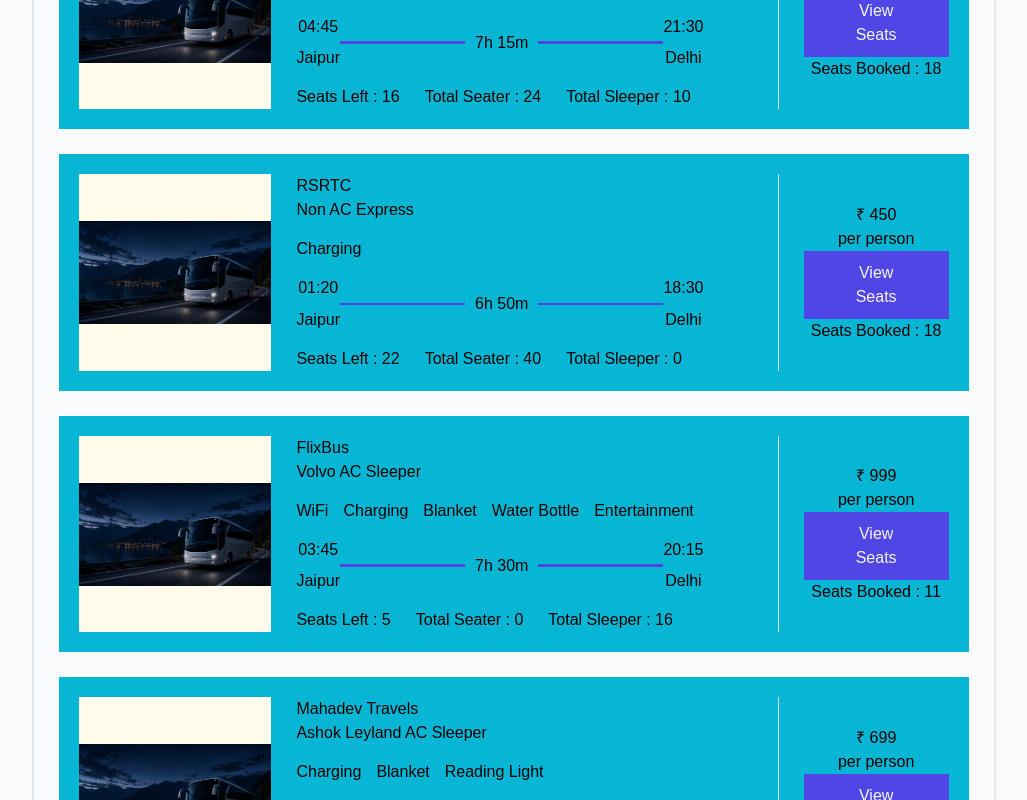
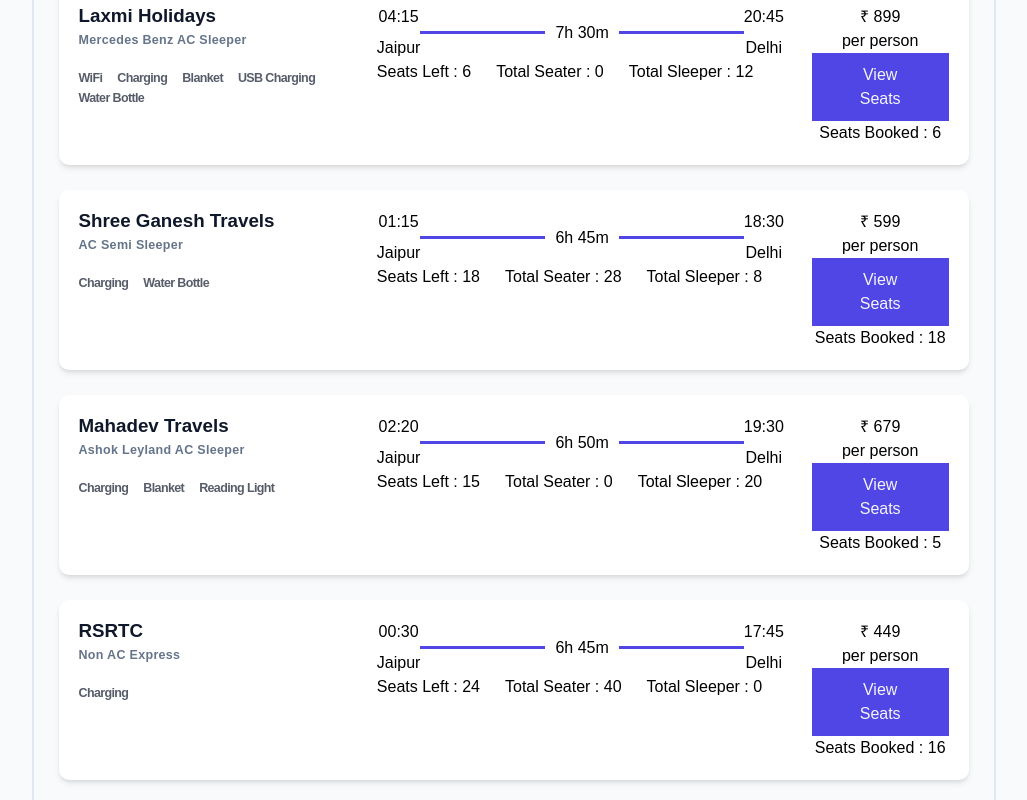
Before and after one commit to sudeshJha/bus-ticket-booking-system, a React (Vite) app: page /search_bus in a window 1280 px wide. Shown: the part 1020-1820 px from the top of the page, without its empty margins (247-1274 px from the left). Built offline with nearby package versions, Linux system fonts and the light colour scheme.

Commit message:
search bus item information section

```diff
--- a/src/components/ui/search/SearchItem.jsx
+++ b/src/components/ui/search/SearchItem.jsx
@@ -3,28 +3,34 @@
 
 const SearchItem = ({ bus }) => {
   return (
-    <div className=" bg-secondary grid grid-cols-[2fr_5fr_1.5fr]  gap-10 p-8">
-      {/* IMAGE */}
-      <div className=" bg-amber-50 flex flex-col items-center justify-center">
-        <img src="src\assets\hero_bg_dark.png" alt="dark bus" />
-      </div>
-
+    <div className=" bg-surface shadow-md hover:shadow-xl  grid grid-cols-[2fr_3fr_1fr] gap-10 p-8 rounded-2xl">
       {/* INFORMATION */}
-      <div className="flex flex-col gap-6 border-r border-border">
+      <div className="flex flex-col items-start justify-start gap-8">
         {/* NAME */}
-        <div>
-          <h2>{bus.operator}</h2>
-          <p>{bus.busName}</p>
+        <div className="flex flex-col gap-2">
+          <h2 className="text-text-primary font-bold text-3xl">
+            {bus.operator}
+          </h2>
+          <p className="text-text-secondary text-xl font-semibold tracking-wide">
+            {bus.busName}
+          </p>
         </div>
 
         {/* AMENITIES */}
-        <ul className="flex gap-6">
+        <ul className="flex gap-x-6 gap-y-1 flex-wrap">
           {bus.amenities.map((amenity, i) => (
-            <li key={i}>{amenity}</li>
+            <li
+              key={i}
+              className="text-xl text-text-primary/70 font-semibold tracking-tighter w-fit "
+            >
+              {amenity}
+            </li>
           ))}
         </ul>
+      </div>
 
-        {/* JOURNEY */}
+      {/* JOURNEY */}
+      <div className="">
         <div className="flex">
           <div className="flex flex-col items-center justify-center gap-3">
             <h2>{bus.arrival.time}</h2>
--- a/src/components/ui/search/SearchList.jsx
+++ b/src/components/ui/search/SearchList.jsx
@@ -24,25 +24,30 @@
       sleeper: 14,
       seater: 20,
     },
-    amenities: ["WiFi", "Charging", "Blanket", "Water Bottle"],
-    bookedToday: 235,
-    image: "/assets/buses/royal-travels.png",
+    amenities: [
+      "WiFi",
+      "Charging",
+      "Blanket",
+      "Water Bottle",
+      "Reading Light",
+      "Son of Odin",
+    ],
   },
   {
     id: 2,
     operator: "ZingBus",
     busName: "Bharat Benz AC Sleeper",
     departure: {
-      time: "23:45",
+      time: "23:00",
       city: "Delhi",
     },
     arrival: {
-      time: "07:15",
+      time: "06:30",
       city: "Jaipur",
     },
     duration: "7h 30m",
     fare: {
-      price: 649,
+      price: 699,
     },
     seats: {
       available: 12,
@@ -50,149 +55,68 @@
       seater: 0,
     },
     amenities: ["WiFi", "Charging", "Blanket"],
-    bookedToday: 198,
-    image: "/assets/buses/zingbus.png",
   },
   {
     id: 3,
     operator: "IntrCity SmartBus",
-    busName: "AC Seater Sleeper",
+    busName: "AC Sleeper",
     departure: {
-      time: "21:30",
+      time: "21:15",
       city: "Delhi",
     },
     arrival: {
       time: "04:45",
       city: "Jaipur",
     },
-    duration: "7h 15m",
+    duration: "7h 30m",
     fare: {
-      price: 599,
+      price: 749,
     },
     seats: {
-      available: 16,
-      sleeper: 10,
-      seater: 24,
+      available: 10,
+      sleeper: 16,
+      seater: 0,
     },
     amenities: ["WiFi", "Charging", "Reading Light"],
-    bookedToday: 142,
-    image: "/assets/buses/intrcity.png",
   },
   {
     id: 4,
-    operator: "RSRTC",
-    busName: "Non AC Express",
+    operator: "Laxmi Holidays",
+    busName: "Mercedes Benz AC Sleeper",
+    departure: {
+      time: "20:45",
+      city: "Delhi",
+    },
+    arrival: {
+      time: "04:15",
+      city: "Jaipur",
+    },
+    duration: "7h 30m",
+    fare: {
+      price: 899,
+    },
+    seats: {
+      available: 6,
+      sleeper: 12,
+      seater: 0,
+    },
+    amenities: ["WiFi", "Charging", "Blanket", "USB Charging", "Water Bottle"],
+  },
+  {
+    id: 5,
+    operator: "Shree Ganesh Travels",
+    busName: "AC Semi Sleeper",
     departure: {
       time: "18:30",
       city: "Delhi",
     },
     arrival: {
-      time: "01:20",
-      city: "Jaipur",
-    },
-    duration: "6h 50m",
-    fare: {
-      price: 450,
-    },
-    seats: {
-      available: 22,
-      sleeper: 0,
-      seater: 40,
-    },
-    amenities: ["Charging"],
-    bookedToday: 94,
-    image: "/assets/buses/rsrtc.png",
-  },
-  {
-    id: 5,
-    operator: "FlixBus",
-    busName: "Volvo AC Sleeper",
-    departure: {
-      time: "20:15",
-      city: "Delhi",
-    },
-    arrival: {
-      time: "03:45",
-      city: "Jaipur",
-    },
-    duration: "7h 30m",
-    fare: {
-      price: 999,
-    },
-    seats: {
-      available: 5,
-      sleeper: 16,
-      seater: 0,
-    },
-    amenities: ["WiFi", "Charging", "Blanket", "Water Bottle", "Entertainment"],
-    bookedToday: 318,
-    image: "/assets/buses/flixbus.png",
-  },
-  {
-    id: 6,
-    operator: "Mahadev Travels",
-    busName: "Ashok Leyland AC Sleeper",
-    departure: {
-      time: "19:45",
-      city: "Delhi",
-    },
-    arrival: {
-      time: "02:30",
+      time: "01:15",
       city: "Jaipur",
     },
     duration: "6h 45m",
     fare: {
-      price: 699,
-    },
-    seats: {
-      available: 14,
-      sleeper: 20,
-      seater: 0,
-    },
-    amenities: ["Charging", "Blanket", "Reading Light"],
-    bookedToday: 117,
-    image: "/assets/buses/mahadev.png",
-  },
-  {
-    id: 7,
-    operator: "Laxmi Holidays",
-    busName: "Mercedes AC Sleeper",
-    departure: {
-      time: "22:00",
-      city: "Delhi",
-    },
-    arrival: {
-      time: "05:40",
-      city: "Jaipur",
-    },
-    duration: "7h 40m",
-    fare: {
-      price: 849,
-    },
-    seats: {
-      available: 9,
-      sleeper: 18,
-      seater: 0,
-    },
-    amenities: ["WiFi", "Charging", "Blanket", "USB Charging", "Water Bottle"],
-    bookedToday: 201,
-    image: "/assets/buses/laxmi.png",
-  },
-  {
-    id: 8,
-    operator: "Shree Ganesh Travels",
-    busName: "AC Semi Sleeper",
-    departure: {
-      time: "17:45",
-      city: "Delhi",
-    },
-    arrival: {
-      time: "00:15",
-      city: "Jaipur",
-    },
-    duration: "6h 30m",
-    fare: {
-      price: 549,
+      price: 599,
     },
     seats: {
       available: 18,
@@ -200,8 +124,121 @@
       seater: 28,
     },
     amenities: ["Charging", "Water Bottle"],
-    bookedToday: 83,
-    image: "/assets/buses/shree-ganesh.png",
+  },
+  {
+    id: 6,
+    operator: "Mahadev Travels",
+    busName: "Ashok Leyland AC Sleeper",
+    departure: {
+      time: "19:30",
+      city: "Delhi",
+    },
+    arrival: {
+      time: "02:20",
+      city: "Jaipur",
+    },
+    duration: "6h 50m",
+    fare: {
+      price: 679,
+    },
+    seats: {
+      available: 15,
+      sleeper: 20,
+      seater: 0,
+    },
+    amenities: ["Charging", "Blanket", "Reading Light"],
+  },
+  {
+    id: 7,
+    operator: "RSRTC",
+    busName: "Non AC Express",
+    departure: {
+      time: "17:45",
+      city: "Delhi",
+    },
+    arrival: {
+      time: "00:30",
+      city: "Jaipur",
+    },
+    duration: "6h 45m",
+    fare: {
+      price: 449,
+    },
+    seats: {
+      available: 24,
+      sleeper: 0,
+      seater: 40,
+    },
+    amenities: ["Charging"],
+  },
+  {
+    id: 8,
+    operator: "Orange Travels",
+    busName: "Volvo AC Sleeper",
+    departure: {
+      time: "22:45",
+      city: "Delhi",
+    },
+    arrival: {
+      time: "06:15",
+      city: "Jaipur",
+    },
+    duration: "7h 30m",
+    fare: {
+      price: 849,
+    },
+    seats: {
+      available: 9,
+      sleeper: 15,
+      seater: 0,
+    },
+    amenities: ["WiFi", "Charging", "Blanket", "Water Bottle"],
+  },
+  {
+    id: 9,
+    operator: "Vijayanand Travels",
+    busName: "Scania AC Sleeper",
+    departure: {
+      time: "21:50",
+      city: "Delhi",
+    },
+    arrival: {
+      time: "05:20",
+      city: "Jaipur",
+    },
+    duration: "7h 30m",
+    fare: {
+      price: 929,
+    },
+    seats: {
+      available: 7,
+      sleeper: 14,
+      seater: 0,
+    },
+    amenities: ["WiFi", "Charging", "Blanket", "Water Bottle", "TV"],
+  },
+  {
+    id: 10,
+    operator: "Purple Travels",
+    busName: "AC Sleeper Coach",
+    departure: {
+      time: "23:30",
+      city: "Delhi",
+    },
+    arrival: {
+      time: "07:00",
+      city: "Jaipur",
+    },
+    duration: "7h 30m",
+    fare: {
+      price: 779,
+    },
+    seats: {
+      available: 11,
+      sleeper: 18,
+      seater: 0,
+    },
+    amenities: ["WiFi", "Charging", "Blanket", "USB Charging"],
   },
 ];
 
```
